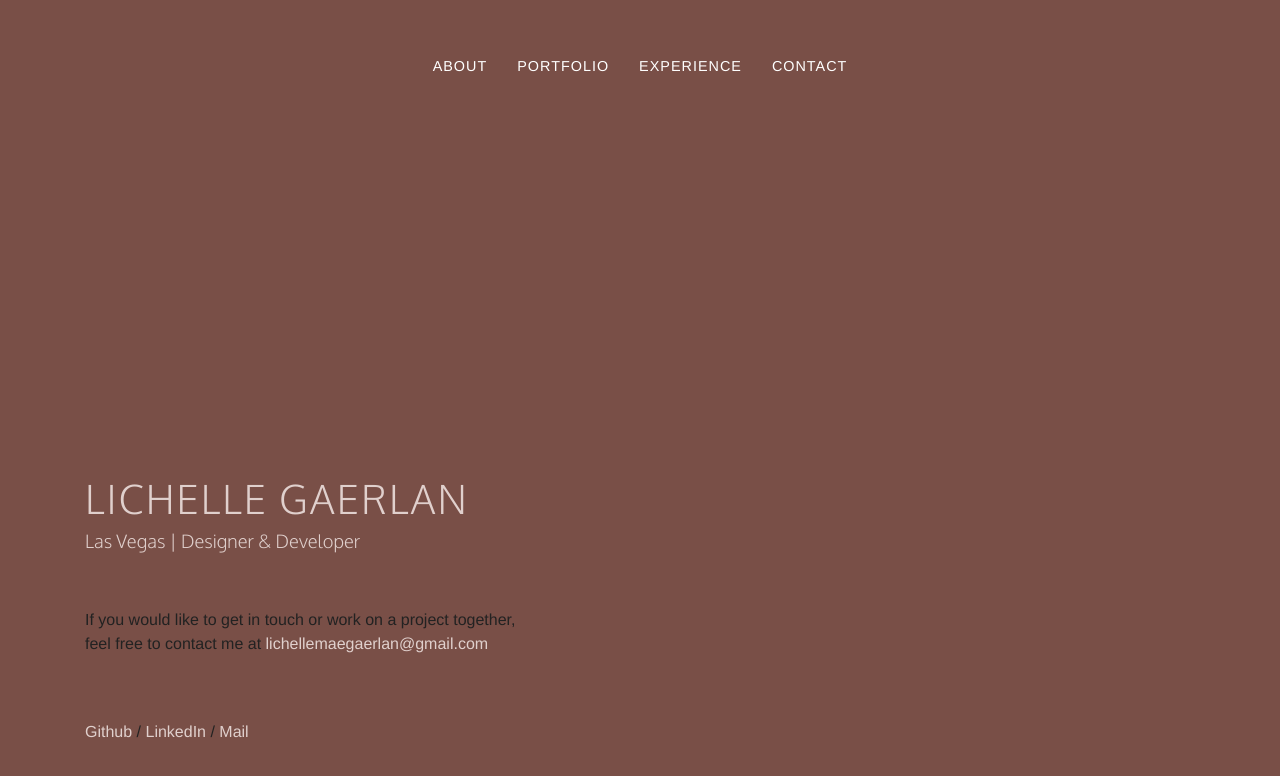
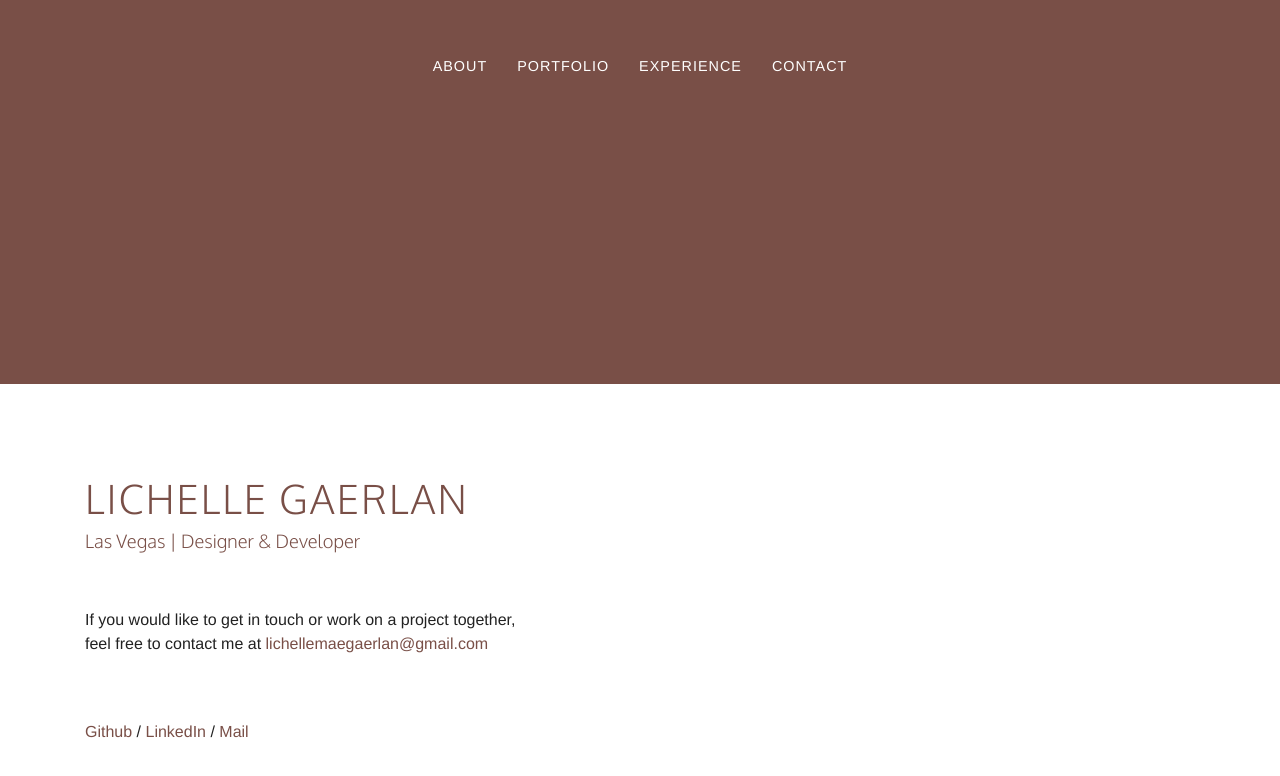
Before and after one commit to lichellegaerlan/lichellegaerlan.github.io, a React (Create React App) app: page / in a window 1280 px wide. Shown: the part 416-1192 px from the top of the page. Built offline with nearby package versions, Linux system fonts and the light colour scheme; a web font is replaced by a local one.

Commit message:
fixed dark vs. light contact page css

```diff
--- a/src/App.js
+++ b/src/App.js
@@ -2,14 +2,12 @@ import React from 'react';
 import './App.css';
 import 'bootstrap/dist/css/bootstrap.min.css';
 
-import Navigation from './Components/Navigation';
 import Header from './Components/Header';
 import Landing from './Components/Landing';
 import About from './Components/About';
 import Skills from './Components/Skills';
-import WorkExperience from './Components/WorkExperience';
 import Portfolio from './Components/Portfolio';
-import Contact from './Components/Contact';
+import LightContact from './Components/LightContact.js';
 
 import {BrowserRouter as Router, Switch, Route } from 'react-router-dom';
 
@@ -18,19 +16,14 @@ function App() {
   return (
     <Router>
       <div className="App">
-        {/* <Navigation /> */}
         <Header />
         <Switch>
           <Route path="/" exact component={Landing} />
           <Route path="/about" component={About} />
-
           {/* combined skills and experience pages underneath the /experience route */}
           <Route path="/experience" component={Skills} />
-          {/* <Route path="/experience" component={WorkExperience} /> */}
-
           <Route path="/portfolio" component={Portfolio} />
-
-          <Route path="/contact" component={Contact} />
+          <Route path="/contact" component={LightContact} />
         </Switch>
       </div>
     </Router>
--- a/src/Components/About.js
+++ b/src/Components/About.js
@@ -3,7 +3,7 @@ import React from 'react';
 import { Container, Row, Col } from 'react-bootstrap';
 import { Link } from 'react-router-dom';
 
-import Contact from './ContactDark.js';
+import DarkContact from './DarkContact.js';
 
 import './About.css';
 // import AboutPic from './about.png';
@@ -83,7 +83,7 @@ export default props => {
                 </Container>
             </div>
 
-            <Contact />
+            <DarkContact />
         </div>
     );
 }
--- a/src/Components/Contact.js
+++ /dev/null
@@ -1,32 +0,0 @@
-import React from 'react';
-
-import { Container, Row, Col } from 'react-bootstrap';
-
-import './Contact.css';
-
-export default props => {
-    return(
-        <div className="contact-page">
-            <Container>
-                <Row>
-                    <Col xs={12} sm={12} md={12} lg={12}>
-                        <h1 className="n1" style={{ textTransform: "uppercase" }}>Lichelle Gaerlan</h1>
-                        <h2 className="n2">Las Vegas | Designer &amp; Developer</h2>
-                        <br/><br/>
-
-                        <p>
-                            If you would like to get in touch or work on a project together, <br/>
-                            feel free to contact me at
-                            <a className="e1" href="mailto:lichellemaegaerlan@gmail.com"> lichellemaegaerlan@gmail.com</a>
-                        </p>
-                        <br/><br/>
-
-                        <p>
-                            <a className="e1" href="https://github.com/lichellegaerlan">Github</a> / <a className="e1" href="https://www.linkedin.com/in/lichellemaegaerlan">LinkedIn</a> / <a className="e1" href="mailto:lichellemaegaerlan@gmail.com">Mail</a>
-                        </p>
-                    </Col>
-                </Row>
-            </Container>
-        </div>
-    );
-}
--- a/src/Components/ContactDark.js
+++ /dev/null
@@ -1,32 +0,0 @@
-import React from 'react';
-
-import { Container, Row, Col } from 'react-bootstrap';
-
-import './ContactDark.css';
-
-export default props => {
-    return(
-        <div className="contact-page">
-            <Container>
-                <Row>
-                    <Col xs={12} sm={12} md={12} lg={12}>
-                        <h1 className="n1" style={{ textTransform: "uppercase" }}>Lichelle Gaerlan</h1>
-                        <h2 className="n2">Las Vegas | Designer &amp; Developer</h2>
-                        <br/><br/>
-
-                        <p className="contact-text">
-                            If you would like to get in touch or work on a project together, <br/>
-                            feel free to contact me at
-                            <a className="e1" href="mailto:lichellemaegaerlan@gmail.com"> lichellemaegaerlan@gmail.com</a>
-                        </p>
-                        <br/><br/>
-
-                        <p>
-                            <a className="e1" href="https://github.com/lichellegaerlan">Github</a> / <a className="e1" href="https://www.linkedin.com/in/lichellemaegaerlan">LinkedIn</a> / <a className="e1" href="mailto:lichellemaegaerlan@gmail.com">Mail</a>
-                        </p>
-                    </Col>
-                </Row>
-            </Container>
-        </div>
-    );
-}
--- a/src/Components/Contact.css
+++ b/src/Components/DarkContact.css
@@ -1,32 +1,36 @@
-.contact-page {
-    /* background: #794f47; */
-    height: 50vh;
+.contact-page-dark {
+    background: #794f47;
+    height: 70vh;
     padding-top: 7%;
-    margin-bottom: 100px;
+    margin-bottom: 0px;
     text-align: left;
 }
 
-.n1 {
+.n1-dark {
     font-family: "Oxygen";
     font-weight: 100;
-    color: #794f47;
+    color: #e0d0cd;
     letter-spacing: 2px;
 }
 
-.n2 {
+.n2-dark {
     font-family: "Oxygen";
     font-weight: 100;
-    color: #794f47;
+    color: #e0d0cd;
     font-size: 115%;
 }
 
-.e1 {
-    color: #794f47;
+.contact-text-dark {
+    color: #222;
+}
+
+.e1-dark {
+    color: #e0d0cd;
     text-decoration: none;
 }
 
-.e1:hover {
-    color: #794f47;
+.e1-dark:hover {
+    color: #e0d0cd;
     text-decoration: none;
     font-style: italic;
     /* font-weight: 600; */
--- /dev/null
+++ b/src/Components/DarkContact.js
@@ -0,0 +1,32 @@
+import React from 'react';
+
+import { Container, Row, Col } from 'react-bootstrap';
+
+import './DarkContact.css';
+
+export default props => {
+    return(
+        <div className="contact-page-dark">
+            <Container>
+                <Row>
+                    <Col xs={12} sm={12} md={12} lg={12}>
+                        <h1 className="n1-dark" style={{ textTransform: "uppercase" }}>Lichelle Gaerlan</h1>
+                        <h2 className="n2-dark">Las Vegas | Designer &amp; Developer</h2>
+                        <br/><br/>
+
+                        <p className="contact-text-dark">
+                            If you would like to get in touch or work on a project together, <br/>
+                            feel free to contact me at
+                            <a className="e1-dark" href="mailto:lichellemaegaerlan@gmail.com"> lichellemaegaerlan@gmail.com</a>
+                        </p>
+                        <br/><br/>
+
+                        <p>
+                            <a className="e1-dark" href="https://github.com/lichellegaerlan">Github</a> / <a className="e1-dark" href="https://www.linkedin.com/in/lichellemaegaerlan">LinkedIn</a> / <a className="e1-dark" href="mailto:lichellemaegaerlan@gmail.com">Mail</a>
+                        </p>
+                    </Col>
+                </Row>
+            </Container>
+        </div>
+    );
+}
--- a/src/Components/Landing.js
+++ b/src/Components/Landing.js
@@ -6,7 +6,7 @@ import { Link } from 'react-router-dom';
 import { Container, Row, Col } from 'react-bootstrap';
 
 import Landing from './landing.png';
-import Contact from './Contact';
+import LightContact from './LightContact.js';
 
 export default props => {
     return(
@@ -32,7 +32,7 @@ export default props => {
                 </Container>
             </div>
 
-            <Contact />
+            <LightContact />
         </div>
     );
 }
--- a/src/Components/ContactDark.css
+++ b/src/Components/LightContact.css
@@ -1,36 +1,32 @@
-.contact-page {
-    background: #794f47;
-    height: 70vh;
+.contact-page-light {
+    /* background: #794f47; */
+    height: 50vh;
     padding-top: 7%;
-    margin-bottom: 0px;
+    margin-bottom: 100px;
     text-align: left;
 }
 
-.n1 {
+.n1-light {
     font-family: "Oxygen";
     font-weight: 100;
-    color: #e0d0cd;
+    color: #794f47;
     letter-spacing: 2px;
 }
 
-.n2 {
+.n2-light {
     font-family: "Oxygen";
     font-weight: 100;
-    color: #e0d0cd;
+    color: #794f47;
     font-size: 115%;
 }
 
-.contact-text {
-    color: #222;
-}
-
-.e1 {
-    color: #e0d0cd;
+.e1-light {
+    color: #794f47;
     text-decoration: none;
 }
 
-.e1:hover {
-    color: #e0d0cd;
+.e1-light:hover {
+    color: #794f47;
     text-decoration: none;
     font-style: italic;
     /* font-weight: 600; */
--- /dev/null
+++ b/src/Components/LightContact.js
@@ -0,0 +1,32 @@
+import React from 'react';
+
+import { Container, Row, Col } from 'react-bootstrap';
+
+import './LightContact.css';
+
+export default props => {
+    return(
+        <div className="contact-page-light">
+            <Container>
+                <Row>
+                    <Col xs={12} sm={12} md={12} lg={12}>
+                        <h1 className="n1-light" style={{ textTransform: "uppercase" }}>Lichelle Gaerlan</h1>
+                        <h2 className="n2-light">Las Vegas | Designer &amp; Developer</h2>
+                        <br/><br/>
+
+                        <p>
+                            If you would like to get in touch or work on a project together, <br/>
+                            feel free to contact me at
+                            <a className="e1-light" href="mailto:lichellemaegaerlan@gmail.com"> lichellemaegaerlan@gmail.com</a>
+                        </p>
+                        <br/><br/>
+
+                        <p>
+                            <a className="e1-light" href="https://github.com/lichellegaerlan">Github</a> / <a className="e1-light" href="https://www.linkedin.com/in/lichellemaegaerlan">LinkedIn</a> / <a className="e1-light" href="mailto:lichellemaegaerlan@gmail.com">Mail</a>
+                        </p>
+                    </Col>
+                </Row>
+            </Container>
+        </div>
+    );
+}
--- a/src/Components/WorkExperience.js
+++ b/src/Components/WorkExperience.js
@@ -1,6 +1,8 @@
 import React from 'react';
 
 import './WorkExperience.css';
+import DarkContact from './DarkContact.js';
+
 import { Jumbotron } from 'react-bootstrap';
 
 import { ReactComponent as WorkIcon } from './work.svg';
@@ -8,7 +10,7 @@ import { ReactComponent as SchoolIcon } from './school.svg';
 
 export default props => {
     return(
-        <a name="experience">
+        <div>
             <div className="work-experience">
                 <Jumbotron className="work-container" style={{ backgroundColor: "#fff" }}>
                     <h1 className="work-title"><b>Education</b></h1>
@@ -50,6 +52,8 @@ export default props => {
                     </p>
                 </Jumbotron>
             </div>
-        </a>
+
+            <DarkContact />
+        </div>
     );
 }
```
